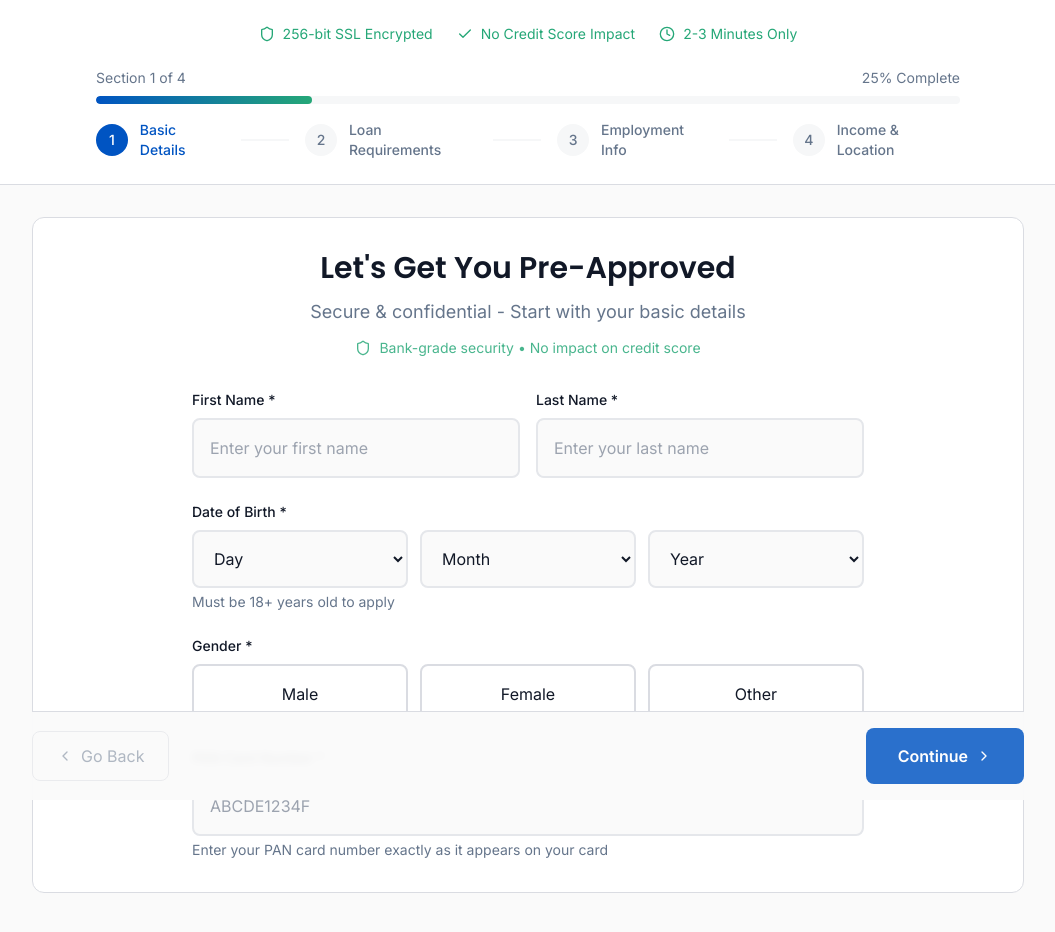
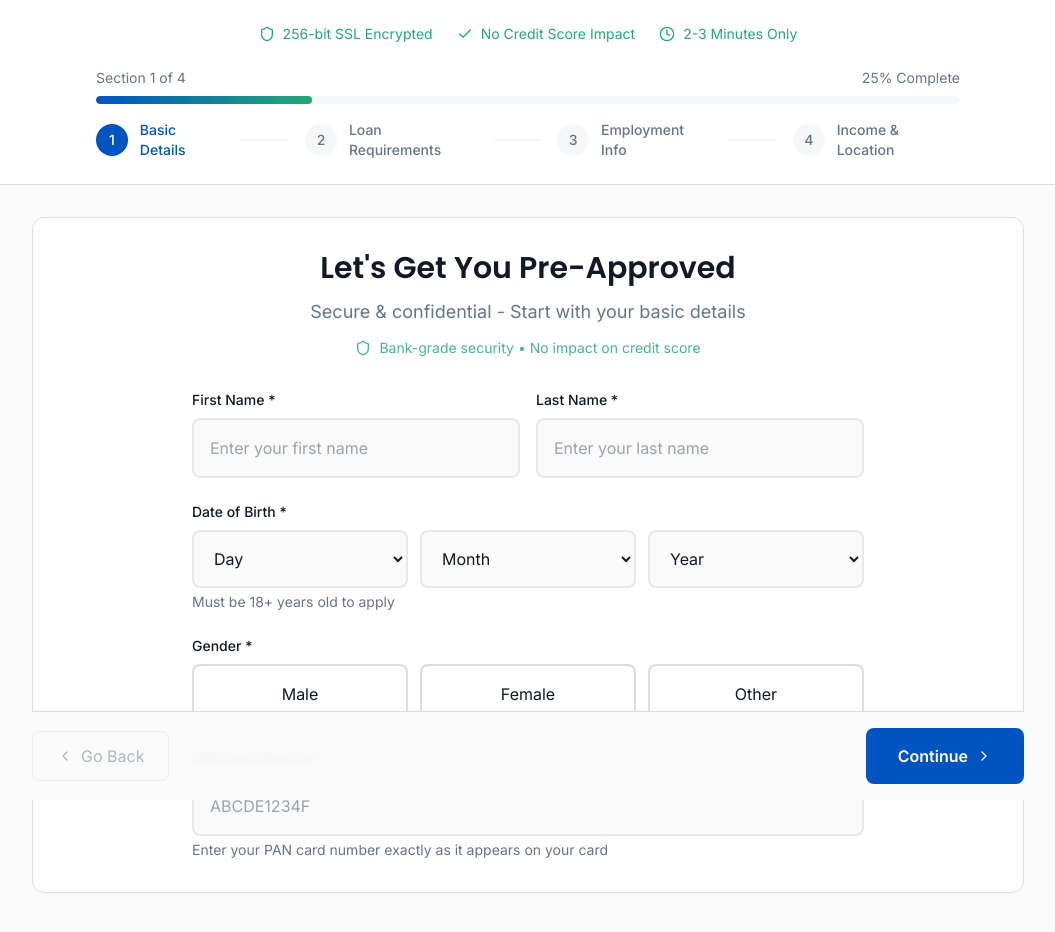
Before and after one commit to kartikfr/aly-loan-genius, a React (Vite) app: page /questionnaire in a window 1280 px wide. Shown: the top 932 px of the page, without its empty margins (112-1167 px from the left). Built offline with nearby package versions, Linux system fonts and the light colour scheme.

Commit message:
Remove animation from Continue button
Remove the color animation from the "Continue" button in the `NavigationButtons` component.

```diff
--- a/src/components/loan/NavigationButtons.tsx
+++ b/src/components/loan/NavigationButtons.tsx
@@ -48,7 +48,7 @@ export const NavigationButtons = () => {
         <button
           onClick={handleNext}
           disabled={state.isLoading}
-          className="btn-trust flex items-center gap-2 min-w-[140px] justify-center hover-scale animate-pulse"
+          className="btn-trust-no-color-anim flex items-center gap-2 min-w-[140px] justify-center hover-scale"
         >
           {state.isLoading ? (
             <Loader2 className="h-4 w-4 animate-spin" />
--- a/src/index.css
+++ b/src/index.css
@@ -125,6 +125,16 @@
     @apply shadow-[var(--shadow-button-hover)];
   }
 
+  .btn-trust-no-color-anim {
+    @apply bg-primary text-primary-foreground px-8 py-4 rounded-lg font-semibold text-base;
+    @apply shadow-[var(--shadow-button)];
+  }
+
+  .btn-trust-no-color-anim:hover {
+    @apply -translate-y-0.5;
+    @apply shadow-[var(--shadow-button-hover)];
+  }
+
   .btn-ghost {
     @apply bg-transparent text-muted-foreground border border-border px-6 py-3 rounded-lg;
     @apply transition-all duration-300 ease-out hover:border-primary hover:text-primary;
```
